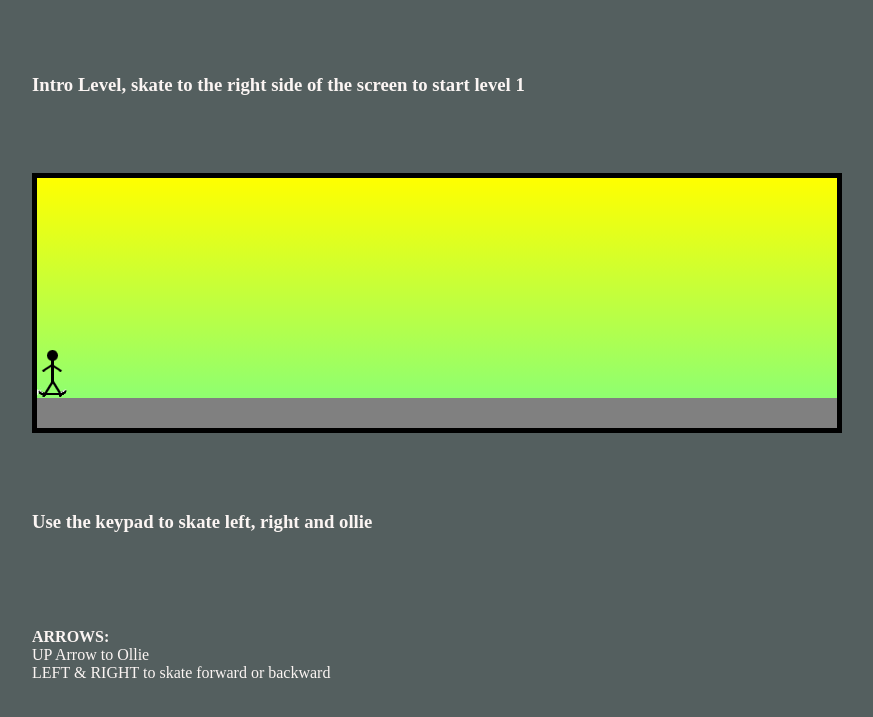
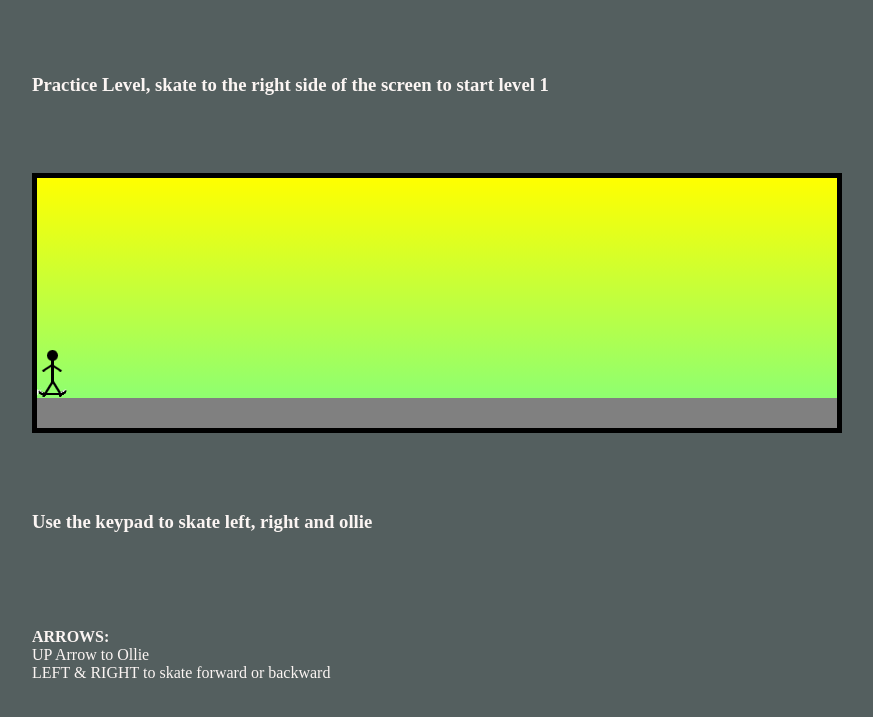
Before and after one commit to SeanMelody/Skate, a plain HTML site: page index.html in a window 1280 px wide. Shown: the part 79-796 px from the top of the page, without its empty margins (203-1076 px from the left). Drawn offline with Linux system fonts and the light colour scheme.

Commit message:
syntax changed on instructions

```diff
--- a/index.html
+++ b/index.html
@@ -12,7 +12,7 @@
 
 <body>
     <h1>Game o Skate</h1>
-    <h3 class="level">Intro Level, skate to the right side of the screen to start level 1</h3>
+    <h3 class="level">Practice Level, skate to the right side of the screen to start level 1</h3>
     <canvas></canvas>
     <h3>Use the keypad to skate left, right and ollie</h3>
     <p>
```
